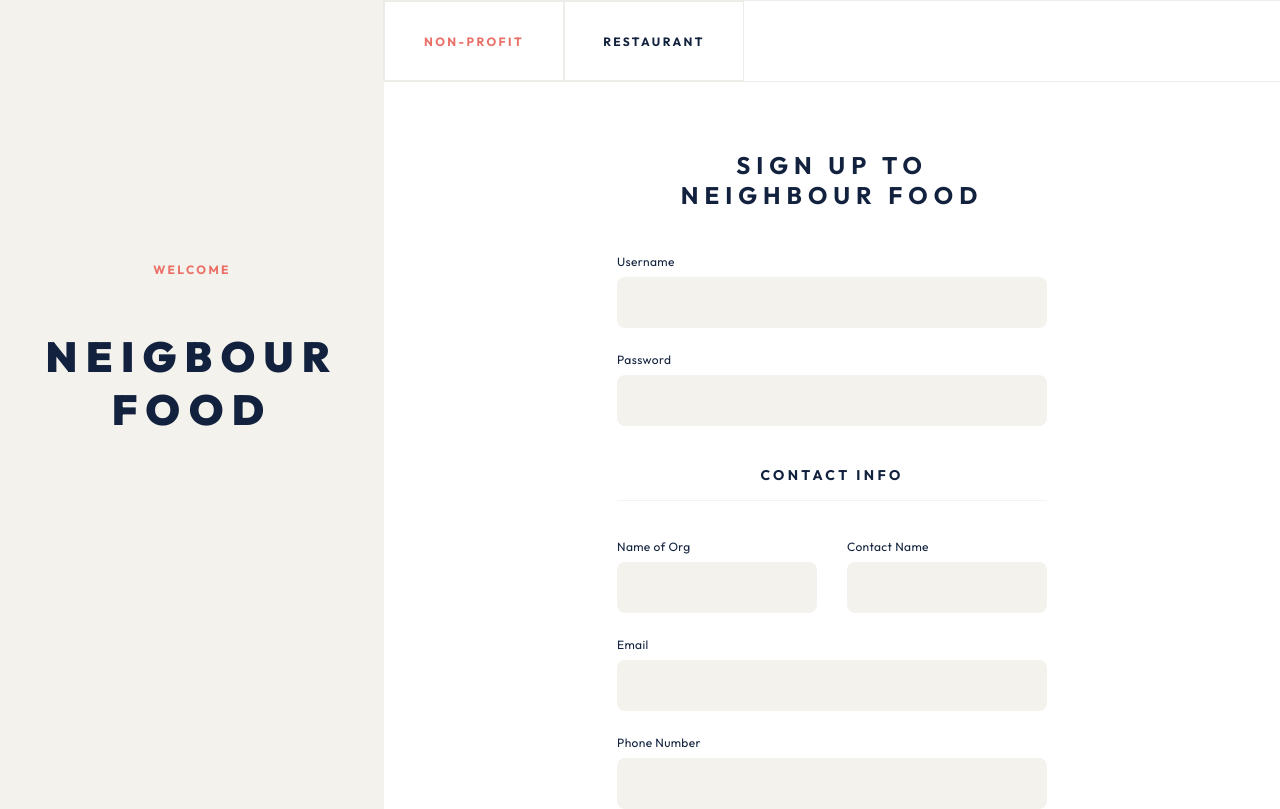
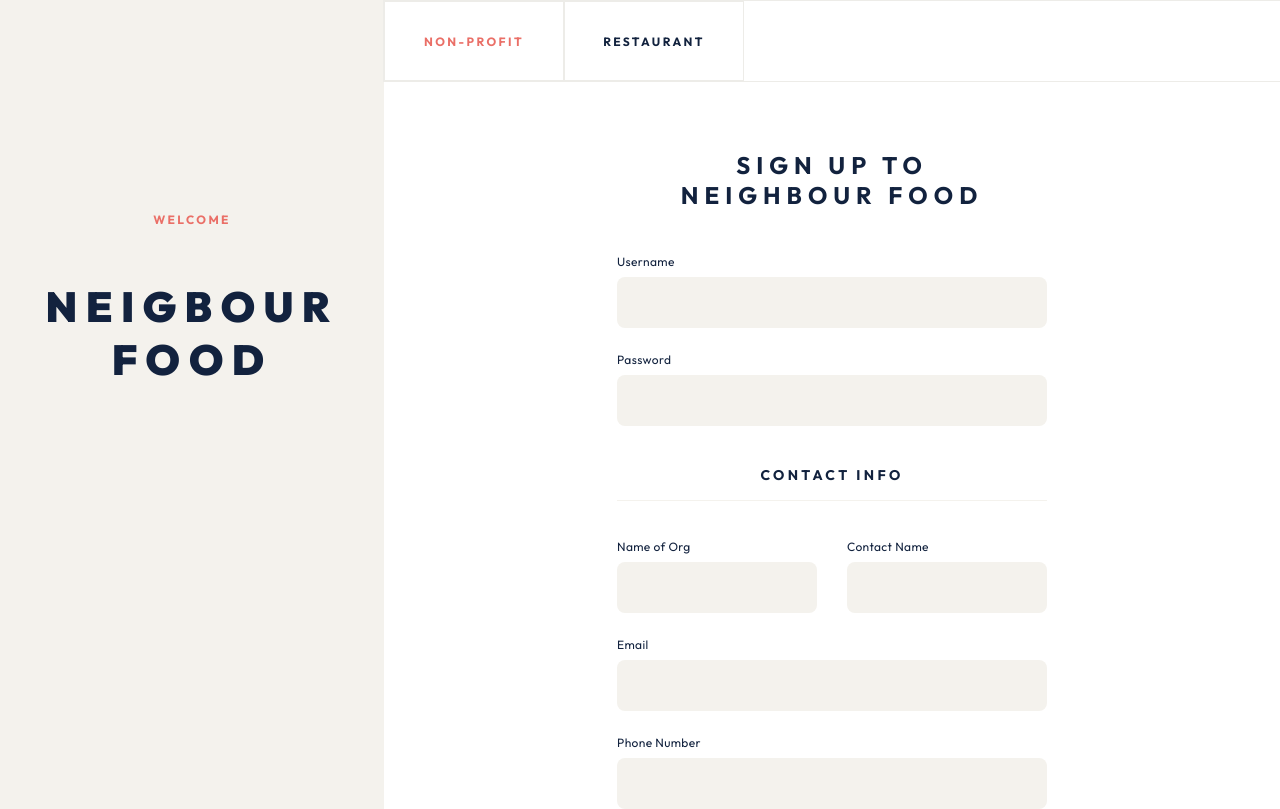
Before and after one commit to Neighbour-Food/Neighbour-Food, a React app: page /signup in a window 1280 px wide. Shown: the top 809 px of the page. Built offline with nearby package versions, Linux system fonts and the light colour scheme; a web font is replaced by a local one.

Commit message:
made sidebar a component

```diff
--- a/client/components/Auth/Signup.tsx
+++ b/client/components/Auth/Signup.tsx
@@ -4,6 +4,7 @@ import axios from 'axios';
 import { useSelector, useDispatch } from "react-redux/";
 import { RootState } from "../../state/store";
 import { changeIsSignedIn, setCategory, setFormData } from "../../state/user/userSlice";
+import Sidebar from "../sidebar";
 
 const Signup: FC = () => {
   const dispatch = useDispatch();
@@ -16,7 +17,7 @@ const Signup: FC = () => {
   // Var for restaurant or NPO category
   const category = useSelector((state: RootState) => state.user.category);
   const formData = useSelector((state: RootState) => state.user.formData);
-  console.log(formData)
+  // console.log(formData)
 
   // function to switch between categories on click
   const handleCategory = (event: any) => { /// H E L P
@@ -64,11 +65,7 @@ const Signup: FC = () => {
   return (
     <>
       <div className="signup">
-        <section className={`side-bar ${category}`}>
-          <p>Welcome</p>
-          <h1>Neigbour Food</h1>
-          {/* <h1 className="shadow">Neigbour Food</h1> */}
-        </section>
+        <Sidebar />
         <section className="hero">
           {category === 'NON-PROFIT'
             ?
--- a/client/components/Auth/auth.css
+++ b/client/components/Auth/auth.css
@@ -32,9 +32,9 @@ h3 {
 
 .side-bar {
     width: 30%;
-    height: 1000px;
+    height: 1100px;
     text-align: center;
-    padding-top: 250px;
+    padding-top: 200px;
 }
 
 .side-bar p {
@@ -46,7 +46,6 @@ h3 {
     line-height: normal;
     letter-spacing: 2.4px;
     text-transform: uppercase;
-
 }
 
 /* .shadow {
@@ -98,7 +97,7 @@ h3 {
     display: flex;
     flex-direction: column;
     align-items: left;
-    justify-content: center;
+    justify-content: start;
 }
 
 nav {
@@ -153,8 +152,6 @@ nav button {
 }
 
 .state {
-    /* appearance: none; */
-    /* -webkit-appearance: none; */
     margin-top: 8px;
     padding: 18px 20px;
     border: none;
--- /dev/null
+++ b/client/components/Sidebar.tsx
@@ -0,0 +1,22 @@
+import React, { ChangeEvent, FC, ReactHTMLElement } from "react";
+import { useSelector, useDispatch } from "react-redux/";
+import { RootState } from "../state/store";
+import { changeIsSignedIn, setCategory, setFormData } from "../state/user/userSlice";
+
+
+const Sidebar: FC = () => {
+    const category = useSelector((state: RootState) => state.user.category);
+
+    return (
+        <>
+            <section className={`side-bar ${category}`}>
+                <p>Welcome</p>
+                <h1>Neigbour Food</h1>
+            </section>
+        </>
+    )
+};
+
+
+
+export default Sidebar;
```
